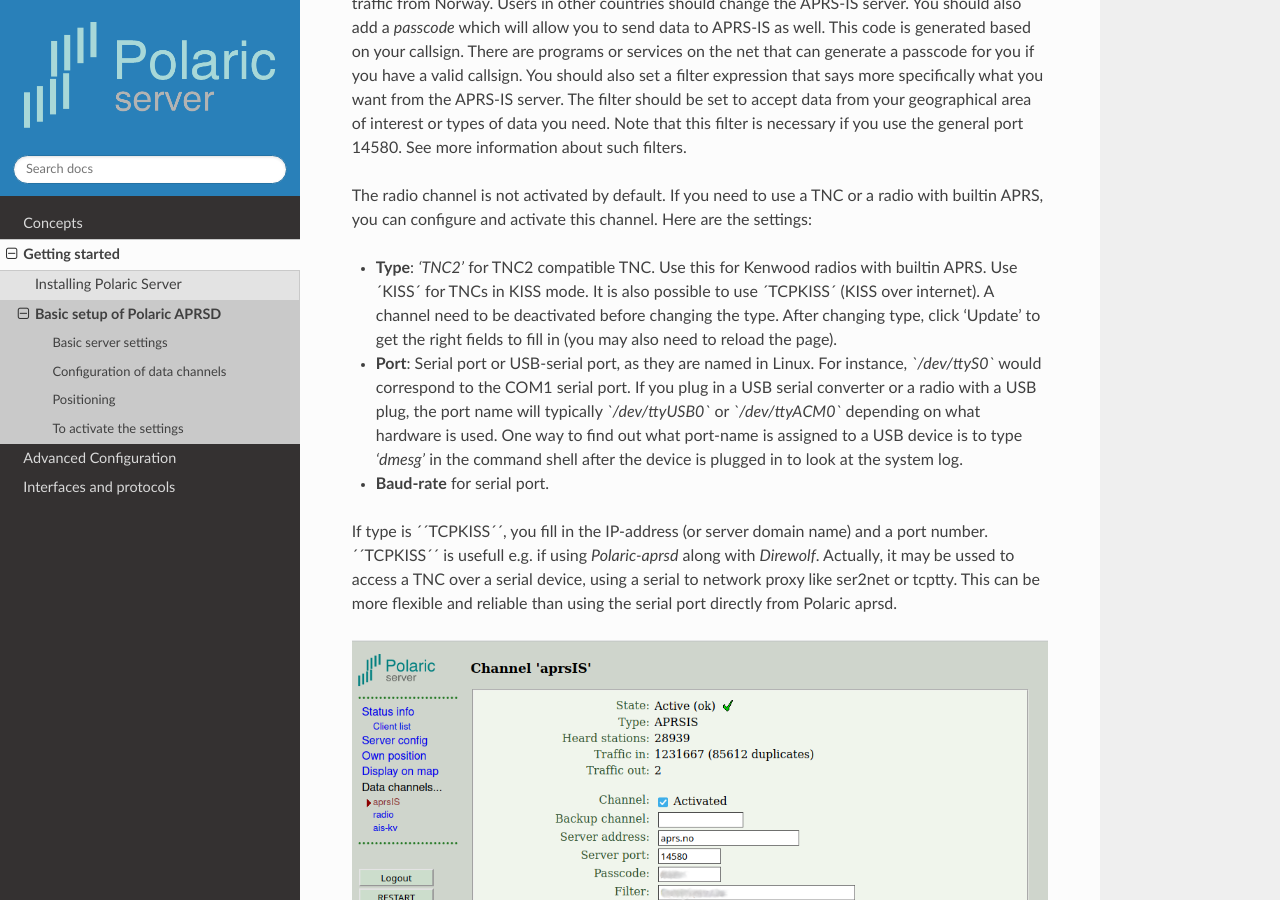
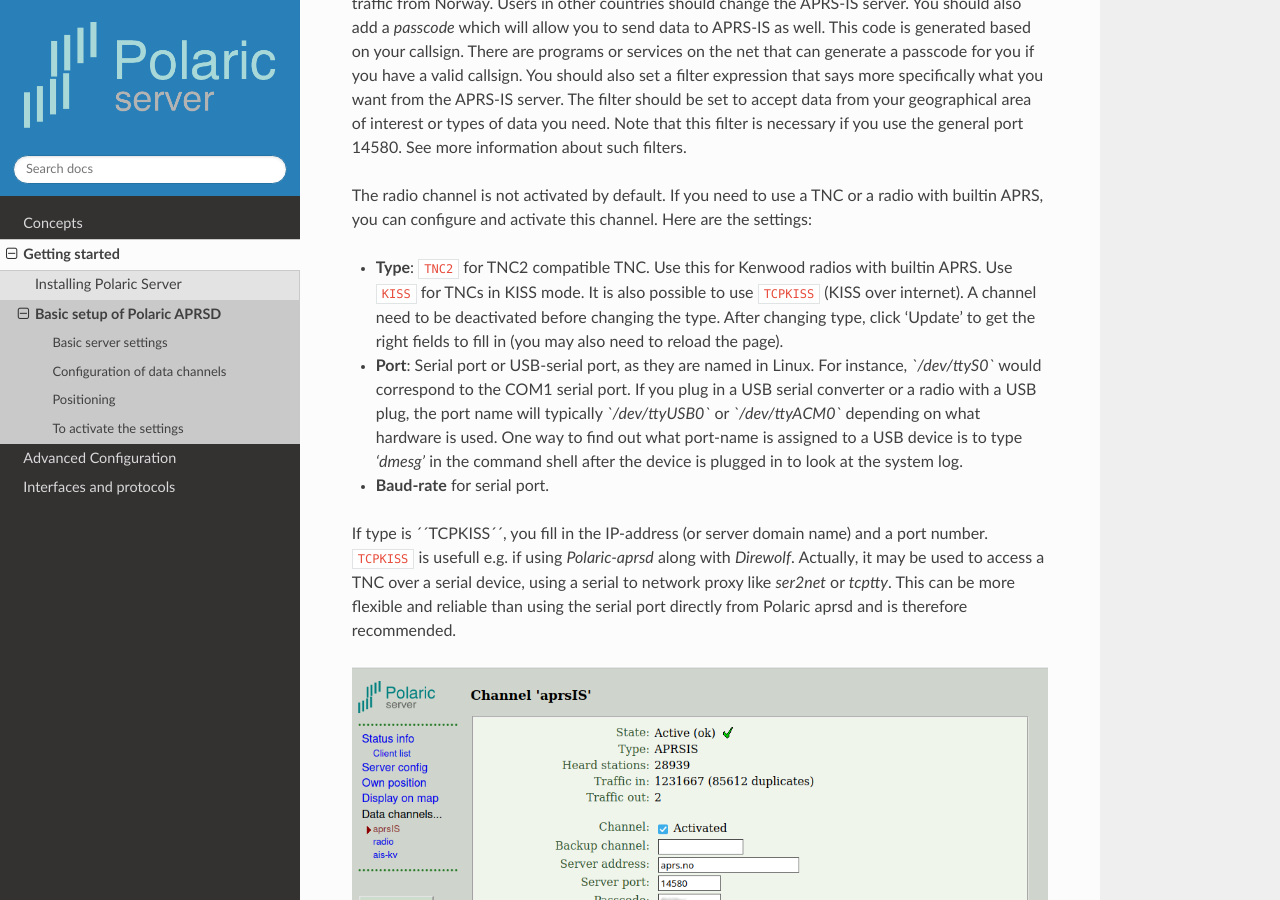
Before and after one commit to joakimsk/docs, a Sphinx documentation site: the page built from docs/setup.rst, in a window 1280 px wide and 900 px high, scrolled down 1848 px. Built offline with Sphinx 7.4.7 and the Read the Docs theme 2.0.0, drawn with Linux system fonts in a browser that asks for light colours.

Commit message:
Update setup.rst

```diff
--- a/docs/setup.rst
+++ b/docs/setup.rst
@@ -35,13 +35,13 @@
 
 The radio channel is not activated by default. If you need to use a TNC or a radio with builtin APRS, you can configure and activate this channel. Here are the settings:
 
-* **Type**: *'TNC2'* for TNC2 compatible TNC. Use this for Kenwood radios with builtin APRS. Use ´KISS´ for TNCs in KISS mode. It is also possible to use ´TCPKISS´ (KISS over internet). A channel need to be deactivated before changing the type. After changing type, click 'Update' to get the right fields to fill in (you may also need to reload the page).
+* **Type**: ``TNC2`` for TNC2 compatible TNC. Use this for Kenwood radios with builtin APRS. Use ``KISS`` for TNCs in KISS mode. It is also possible to use ``TCPKISS`` (KISS over internet). A channel need to be deactivated before changing the type. After changing type, click 'Update' to get the right fields to fill in (you may also need to reload the page).
 
 * **Port**: Serial port or USB-serial port, as they are named in Linux. For instance, *`/dev/ttyS0`* would correspond to the COM1 serial port. If you plug in a USB serial converter or a radio with a USB plug, the port name will typically *`/dev/ttyUSB0`* or *`/dev/ttyACM0`* depending on what hardware is used. One way to find out what port-name is assigned to a USB device is to type *'dmesg'* in the command shell after the device is plugged in to look at the system log.
 
 * **Baud-rate** for serial port.
 
-If type is ´´TCPKISS´´, you fill in the IP-address (or server domain name) and a port number. ´´TCPKISS´´ is usefull e.g. if using *Polaric-aprsd* along with *Direwolf*. Actually, it may be ussed to access a TNC over a serial device, using a serial to network proxy like ser2net or tcptty. This can be more flexible and reliable than using the serial port directly from Polaric aprsd.
+If type is ´´TCPKISS´´, you fill in the IP-address (or server domain name) and a port number. ``TCPKISS`` is usefull e.g. if using *Polaric-aprsd* along with *Direwolf*. Actually, it may be used to access a TNC over a serial device, using a serial to network proxy like *ser2net* or *tcptty*. This can be more flexible and reliable than using the serial port directly from Polaric aprsd and is therefore recommended.
 
 .. image:: img/sc2.png
 
```
